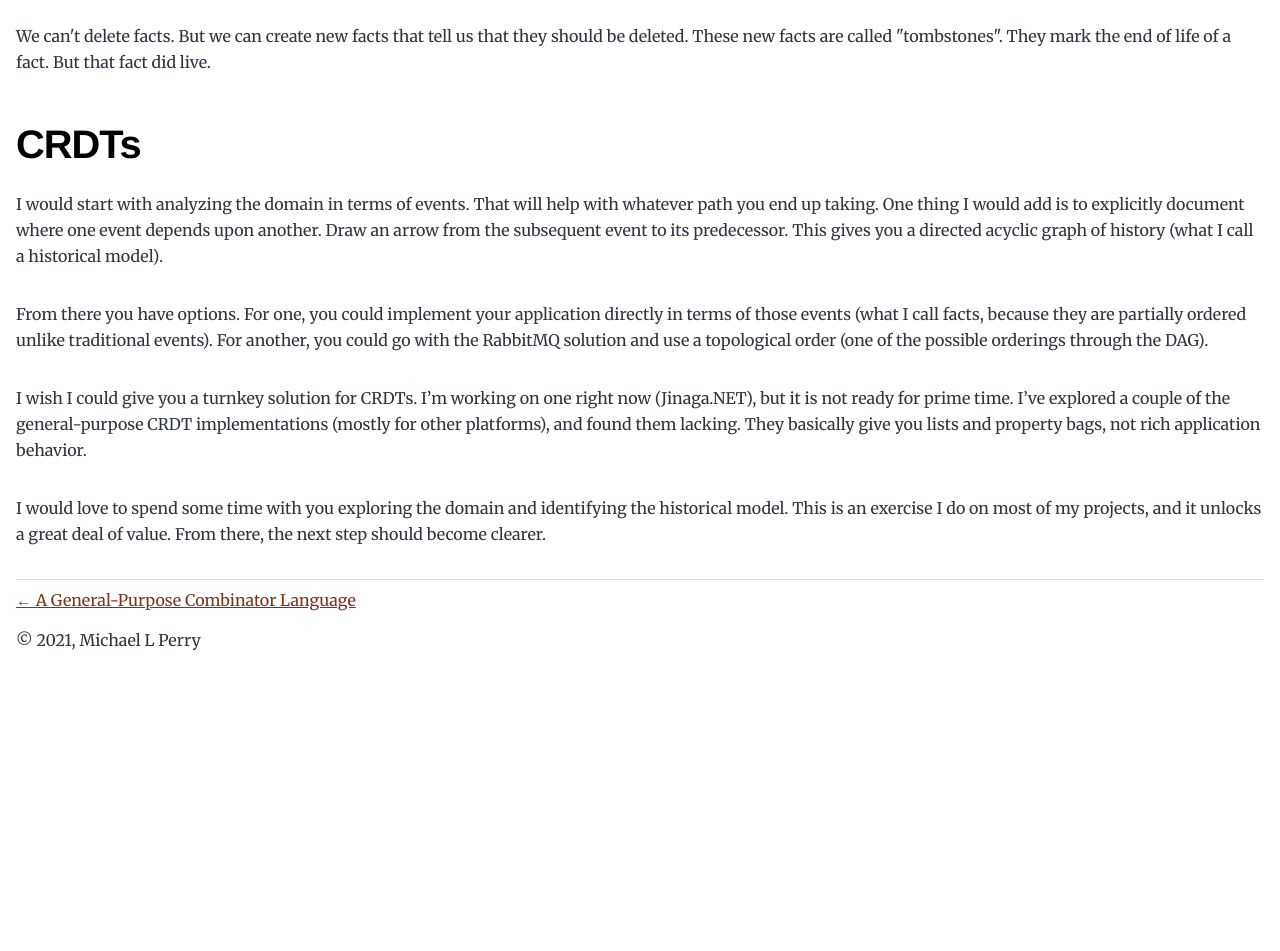
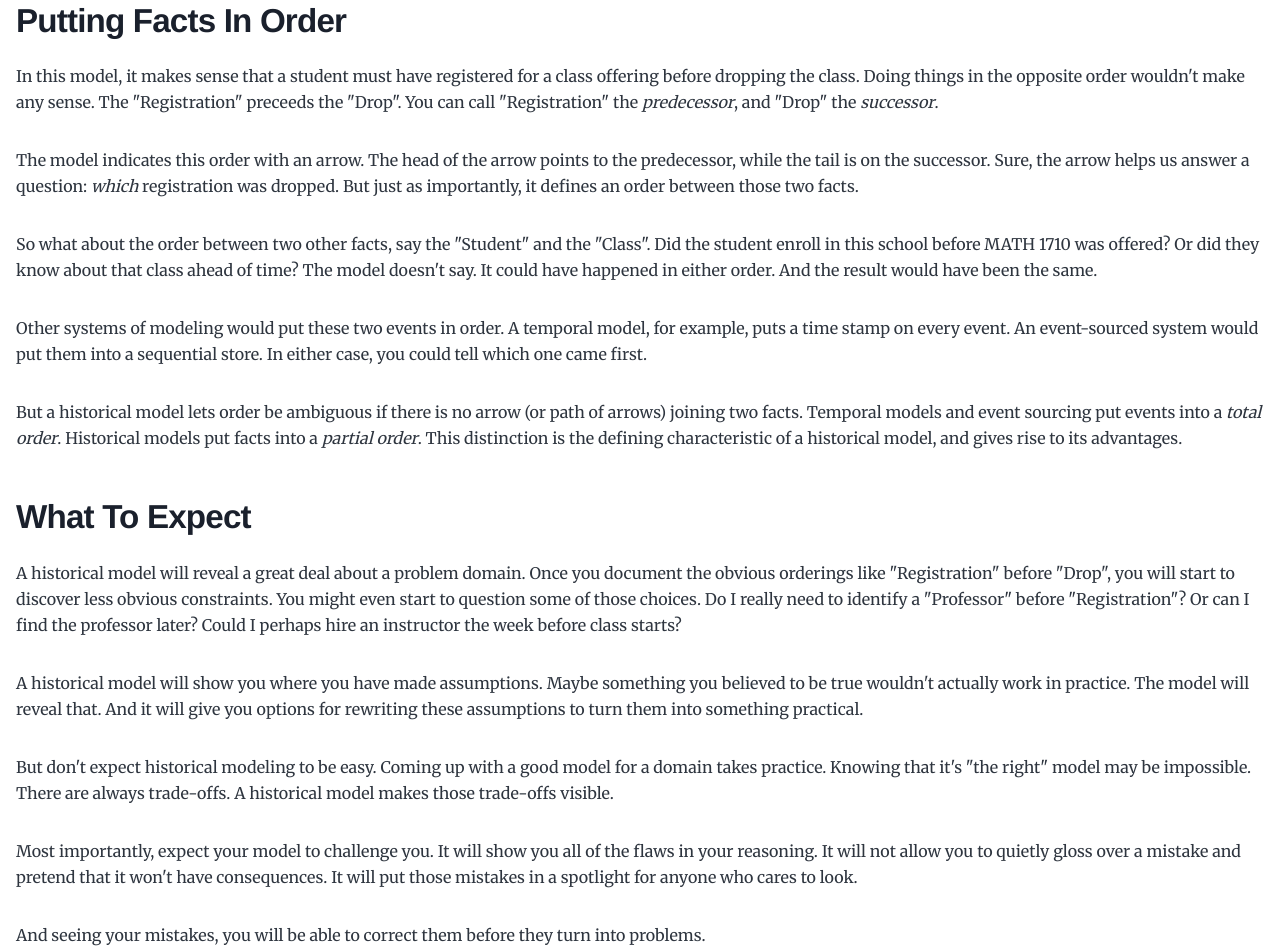
Before and after one commit to michaellperry/historicalmodeling_com_new, a Gatsby site: page /analysis/process/analyzing-a-domain/ in a window 1280 px wide. Shown: the part 1684-2635 px from the top of the page. Before the commit the page ends 2336 px from the top, so only its background shows below. Built offline with nearby package versions, Linux system fonts and the light colour scheme; Gatsby itself is replaced by a stand-in of ours; some packages are replaced by stand-ins of ours.

Commit message:
Wrote Analyzing a Domain

````diff
--- a/content/analysis/process/analyzing-a-domain/index.md
+++ b/content/analysis/process/analyzing-a-domain/index.md
@@ -5,14 +5,16 @@ description: "Find the historical facts within any problem domain. The relations
 status: "Published"
 ---
 
-# Learning Objectives
+Historical Modeling is an analytical practice.
+It's all about defining the historical facts that make up a domain.
+When you hear *facts*, you could think *events* -- things that have happened in the past.
+But facts can also represent entities, actors, relationships, modifications, even destruction.
+It's all in how the facts are related.
 
-- Recognize a historical model
-- Identify historical facts within a domain
-- Relate successors to their predecessors
-- Compare to Event Sourcing
-- Understand that a model constrains a solution
-- Understand that those constraints enable certain capabilities
+Fortunately, there is only one relationship between facts: the predecessor/successor relationship.
+The *predecessor* is the fact that was earlier.
+The *successor* was later.
+We can build a causal graph of facts using only this relationship.
 
 ## Example: A Learning Platform
 
@@ -31,11 +33,13 @@ digraph {
 ```
 
 The actors "Professor" and "Student" are facts.
-There will, of course, be multiple instances of these actors, but this particular diagram is all about the types.
-We'll see other diagrams that are about instances later.
+If you want to think of these as events, the are the hiring of a professor and the enrollment of a student.
+In other kinds of models, you might be encouraged to use a past-tense verb phrase, such as "StudentEnrolled".
+But in this system, we recognize that the enrollment creates -- indeed *defines* -- the student.
+And so the fact of enrollment is the same as the fact of the student.
 
 An "Offering" is the fact that a professor has offered a class.
-The idea here is that there will be a class -- for example MATH 1710: Calculus I.
+The idea here is that there will be a class -- for example "MATH 1710: Calculus I".
 A professor might offer that class several times, over several semesters.
 In fact, different professors may offer that same class.
 Each offering is a specific instance of a professor teaching a class.
@@ -79,23 +83,58 @@ These new facts are called "tombstones".
 They mark the end of life of a fact.
 But that fact did live.
 
-# CRDTs
+## Putting Facts In Order
 
-I would start with analyzing the domain in terms of events.
-That will help with whatever path you end up taking.
-One thing I would add is to explicitly document where one event depends upon another.
-Draw an arrow from the subsequent event to its predecessor.
-This gives you a directed acyclic graph of history (what I call a historical model).
+In this model, it makes sense that a student must have registered for a class offering before dropping the class.
+Doing things in the opposite order wouldn't make any sense.
+The "Registration" preceeds the "Drop".
+You can call "Registration" the *predecessor*, and "Drop" the *successor*.
 
-From there you have options.
-For one, you could implement your application directly in terms of those events (what I call facts, because they are partially ordered unlike traditional events).
-For another, you could go with the RabbitMQ solution and use a topological order (one of the possible orderings through the DAG).
+The model indicates this order with an arrow.
+The head of the arrow points to the predecessor, while the tail is on the successor.
+Sure, the arrow helps us answer a question: *which* registration was dropped.
+But just as importantly, it defines an order between those two facts.
 
-I wish I could give you a turnkey solution for CRDTs.
-I’m working on one right now (Jinaga.NET), but it is not ready for prime time.
-I’ve explored a couple of the general-purpose CRDT implementations (mostly for other platforms), and found them lacking.
-They basically give you lists and property bags, not rich application behavior.
+So what about the order between two other facts, say the "Student" and the "Class".
+Did the student enroll in this school before MATH 1710 was offered?
+Or did they know about that class ahead of time?
+The model doesn't say.
+It could have happened in either order.
+And the result would have been the same.
 
-I would love to spend some time with you exploring the domain and identifying the historical model.
-This is an exercise I do on most of my projects, and it unlocks a great deal of value.
-From there, the next step should become clearer.
+Other systems of modeling would put these two events in order.
+A temporal model, for example, puts a time stamp on every event.
+An event-sourced system would put them into a sequential store.
+In either case, you could tell which one came first.
+
+But a historical model lets order be ambiguous if there is no arrow (or path of arrows) joining two facts.
+Temporal models and event sourcing put events into a *total order*.
+Historical models put facts into a *partial order*.
+This distinction is the defining characteristic of a historical model, and gives rise to its advantages.
+
+## What To Expect
+
+A historical model will reveal a great deal about a problem domain.
+Once you document the obvious orderings like "Registration" before "Drop", you will start to discover less obvious constraints.
+You might even start to question some of those choices.
+Do I really need to identify a "Professor" before "Registration"?
+Or can I find the professor later?
+Could I perhaps hire an instructor the week before class starts?
+
+A historical model will show you where you have made assumptions.
+Maybe something you believed to be true wouldn't actually work in practice.
+The model will reveal that.
+And it will give you options for rewriting these assumptions to turn them into something practical.
+
+But don't expect historical modeling to be easy.
+Coming up with a good model for a domain takes practice.
+Knowing that it's "the right" model may be impossible.
+There are always trade-offs.
+A historical model makes those trade-offs visible.
+
+Most importantly, expect your model to challenge you.
+It will show you all of the flaws in your reasoning.
+It will not allow you to quietly gloss over a mistake and pretend that it won't have consequences.
+It will put those mistakes in a spotlight for anyone who cares to look.
+
+And seeing your mistakes, you will be able to correct them before they turn into problems.
````
